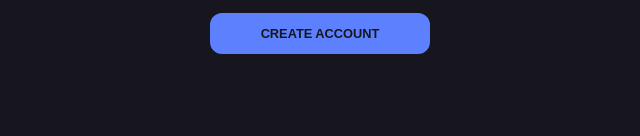
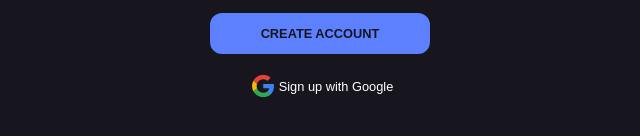
Before and after one commit to RiaChacko/NextGenWellness, a React (Vite) app: page /signup in a window 1280 px wide. Shown: the part 582-718 px from the top of the page, without its empty margins (320-960 px from the left). Built offline with nearby package versions, Linux system fonts and the light colour scheme; a web font is replaced by a local one.

Commit message:
fixed google signup styling

```diff
--- a/src/pages/SignUp.css
+++ b/src/pages/SignUp.css
@@ -101,3 +101,25 @@ input {
 .switch {
     width: 13.5rem;
 }
+
+.google-section-s {
+    margin: 0px;
+    padding: 0px;
+}
+
+.google-section-s:hover {
+    color: rgb(133, 133, 133);
+}
+
+.google-s {
+    margin: 0px;
+    padding: 0px;
+    display: flex;
+    align-items: center;
+    background-color: #17161F;
+}
+
+#google-img {
+    padding: 0px;
+    margin: 0px;
+}
--- a/src/pages/SignUp.jsx
+++ b/src/pages/SignUp.jsx
@@ -1,6 +1,7 @@
 import logo from "../assets/welcome-to.svg";
 import { Link } from "react-router-dom";
 import "../pages/SignUp.css";
+import google from "../assets/google-lg.png";
 
 
 function SignUp () {
@@ -25,18 +26,31 @@ function SignUp () {
 
           <div className="text-input center">
             <form action="/submit" method="POST">
+
               <div className="center">
                 <input type="name" name="name" id="name" placeholder="Name" size={40} required></input>
               </div>
+
               <div className="center">
                 <input type="email" name="email" id="email" placeholder="Email" size={40} required></input>
               </div>
+
               <div>
                 <input type="password" name="password" id="password" placeholder="Password" size={17} required></input>
                 <input type="password" name="password" id="confirm-password" placeholder="Confirm Password" size={17} required></input>
               </div>
+
               <button type="submit" className="center create-account">CREATE ACCOUNT</button>
+
+              <div className="center google-section-s">
+                <button type="submit" className="google-s">
+                  <img id="google-img" src={google}  style={{ width: "2rem", height: "auto" }}></img>
+                  Sign up with Google</button>
+              </div>
+
             </form>
+
+
 
           </div>
 
```
